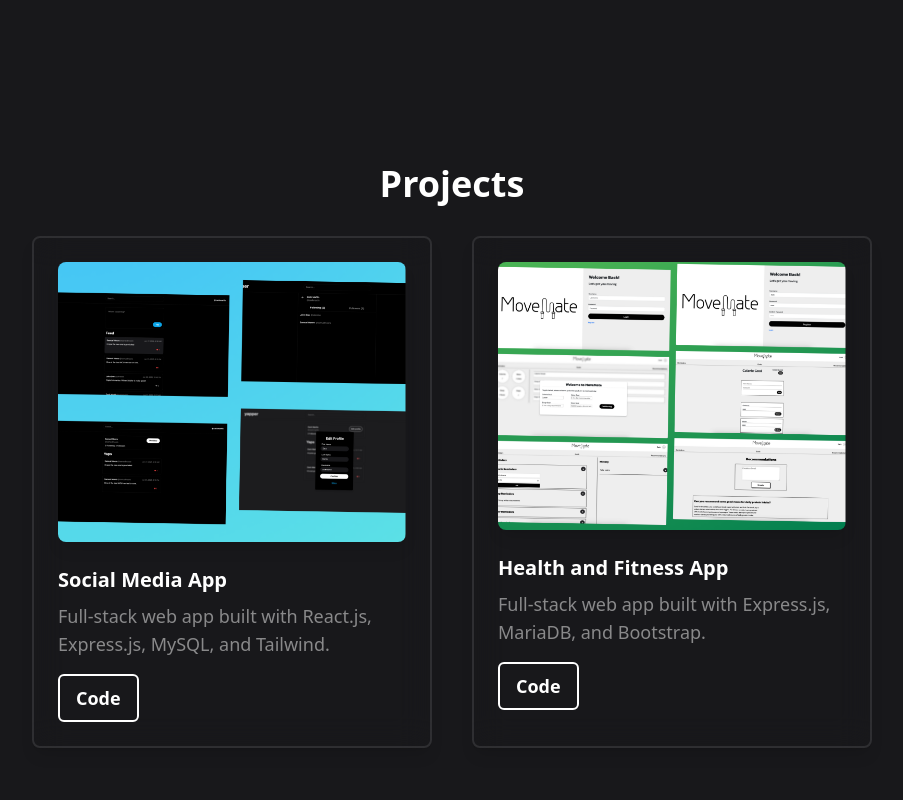
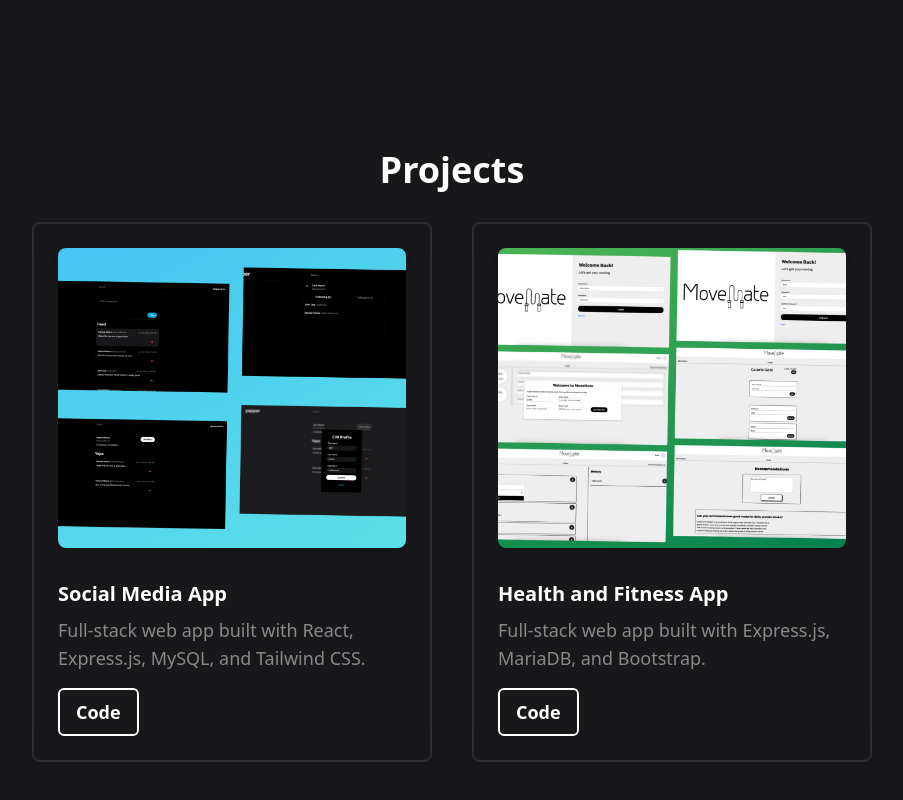
Before and after one commit to zackmartin12/Portfolio, a React (Vite) app in the folder frontend/: page / in a window 1280 px wide. Shown: the part 2384-3184 px from the top of the page, without its empty margins (188-1091 px from the left). Built offline with nearby package versions, Linux system fonts and the light colour scheme.

Commit message:
Align project picture heights

```diff
--- a/frontend/src/components/Projects.jsx
+++ b/frontend/src/components/Projects.jsx
@@ -8,11 +8,11 @@ function Projects() {
                 <div className="w-full max-w-4xl p-6 flex flex-col gap-8">
                     <h1 className="text-4xl font-semibold text-center">Projects</h1>
                     <div className="grid grid-cols-1 md:grid-cols-2 gap-8 justify-center">
-                        <div className="w-full sm:w-3/4 md:w-1/2 lg:w-[400px] mx-auto p-6 rounded-lg border-2 border-zinc-50/10 backdrop-blur-lg shadow-lg text-zinc-50/50 text-lg hover:scale-105 transition duration-300">
-                            <img src={yapper} alt="Yapper" className="w-full rounded-lg shadow-lg" />
-                            <div className="mt-6">
+                        <div className="flex flex-col gap-8 w-full sm:w-3/4 md:w-1/2 lg:w-[400px] mx-auto p-6 rounded-lg border-2 border-zinc-50/10 backdrop-blur-lg shadow-lg text-zinc-50/50 text-lg hover:scale-105 transition duration-300">
+                            <img src={yapper} alt="Yapper" className="w-full h-[300px] object-cover rounded-lg shadow-lg" />
+                            <div>
                                 <p className="font-semibold text-xl text-white">Social Media App</p>
-                                <p className="mt-2 text-zinc-50/50">Full-stack web app built with React.js, Express.js, MySQL, and Tailwind.</p>
+                                <p className="mt-2 text-zinc-50/50">Full-stack web app built with React, Express.js, MySQL, and Tailwind CSS.</p>
                                 <div className="flex mt-4">
                                     <a
                                         href="https://github.com/zackmartin12/Yapper"
@@ -23,9 +23,9 @@ function Projects() {
                                 </div>
                             </div>
                         </div>
-                        <div className="w-full sm:w-3/4 md:w-1/2 lg:w-[400px] mx-auto p-6 rounded-lg border-2 border-zinc-50/10 backdrop-blur-lg shadow-lg text-zinc-50/50 text-lg hover:scale-110 transition duration-300">
-                            <img src={movemate} alt="MoveMate" className="w-full rounded-lg shadow-lg" />
-                            <div className="mt-6">
+                        <div className="flex flex-col gap-8 w-full sm:w-3/4 md:w-1/2 lg:w-[400px] mx-auto p-6 rounded-lg border-2 border-zinc-50/10 backdrop-blur-lg shadow-lg text-zinc-50/50 text-lg hover:scale-105 transition duration-300">
+                            <img src={movemate} alt="Yapper" className="w-full h-[300px] object-cover rounded-lg shadow-lg" />
+                            <div>
                                 <p className="font-semibold text-xl text-white">Health and Fitness App</p>
                                 <p className="mt-2 text-zinc-50/50">Full-stack web app built with Express.js, MariaDB, and Bootstrap.</p>
                                 <div className="flex mt-4">
--- a/frontend/src/components/Skills.jsx
+++ b/frontend/src/components/Skills.jsx
@@ -18,7 +18,7 @@ function Skills() {
         { src: javascript, alt: "JavaScript Icon", label: "JavaScript", color: "#F7DF1E" },
         { src: react, alt: "React Icon", label: "React", color: "#61DAFB" },
         { src: node, alt: "Node Icon", label: "Node.js", color: "#68A063" },
-        { src: express, alt: "Express Icon", label: "Express", color: "#FFFFFF" },
+        { src: express, alt: "Express Icon", label: "Express.js", color: "#FFFFFF" },
         { src: java, alt: "Java Icon", label: "Java", color: "#5382A1" },
         { src: spring, alt: "Spring Icon", label: "Spring", color: "#6DB33F" },
         { src: python, alt: "Python Icon", label: "Python", color: "#3776AB" },
@@ -46,7 +46,7 @@ function Skills() {
                                         src={skill.src}
                                         alt={skill.alt}
                                         className={`w-16 h-16 mb-2 object-contain ${
-                                            skill.label === "Express" ? "filter invert" : ""
+                                            skill.label === "Express.js" ? "filter invert" : ""
                                         }`}
                                     />
                                     <span className="text-lg font-light text-zinc-50/50">
```
